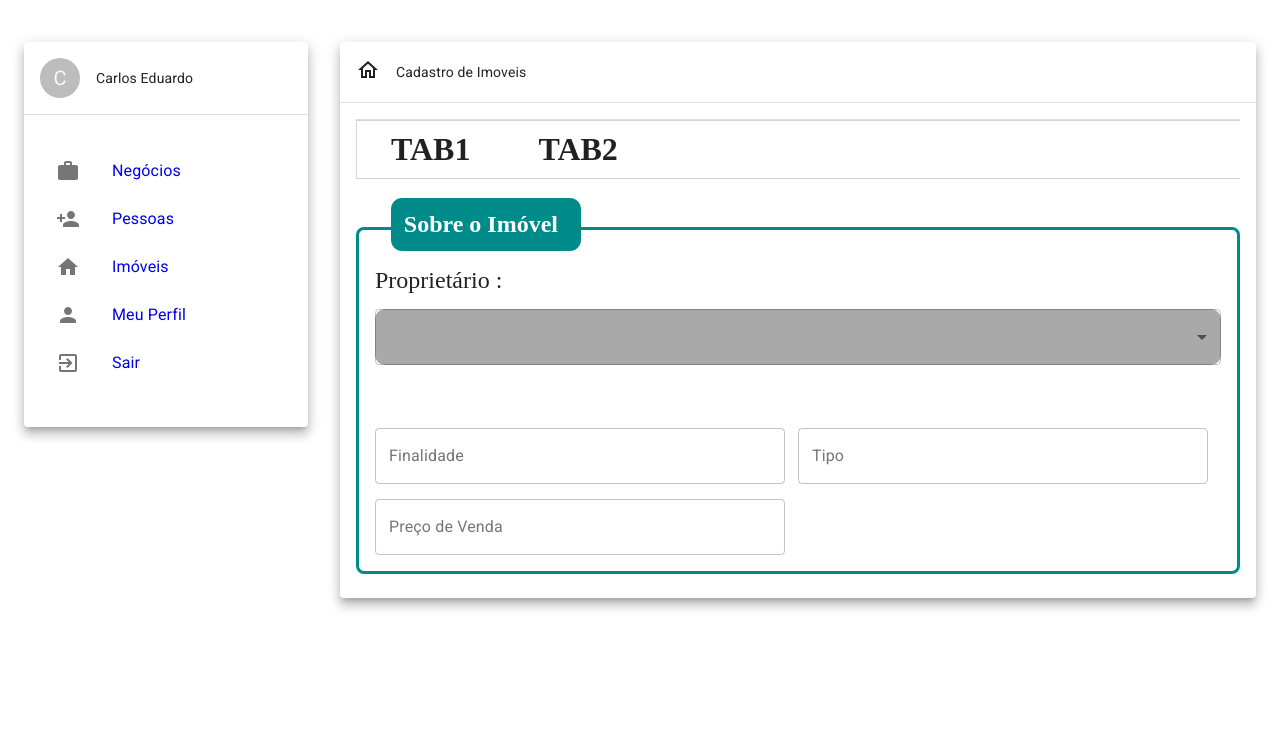
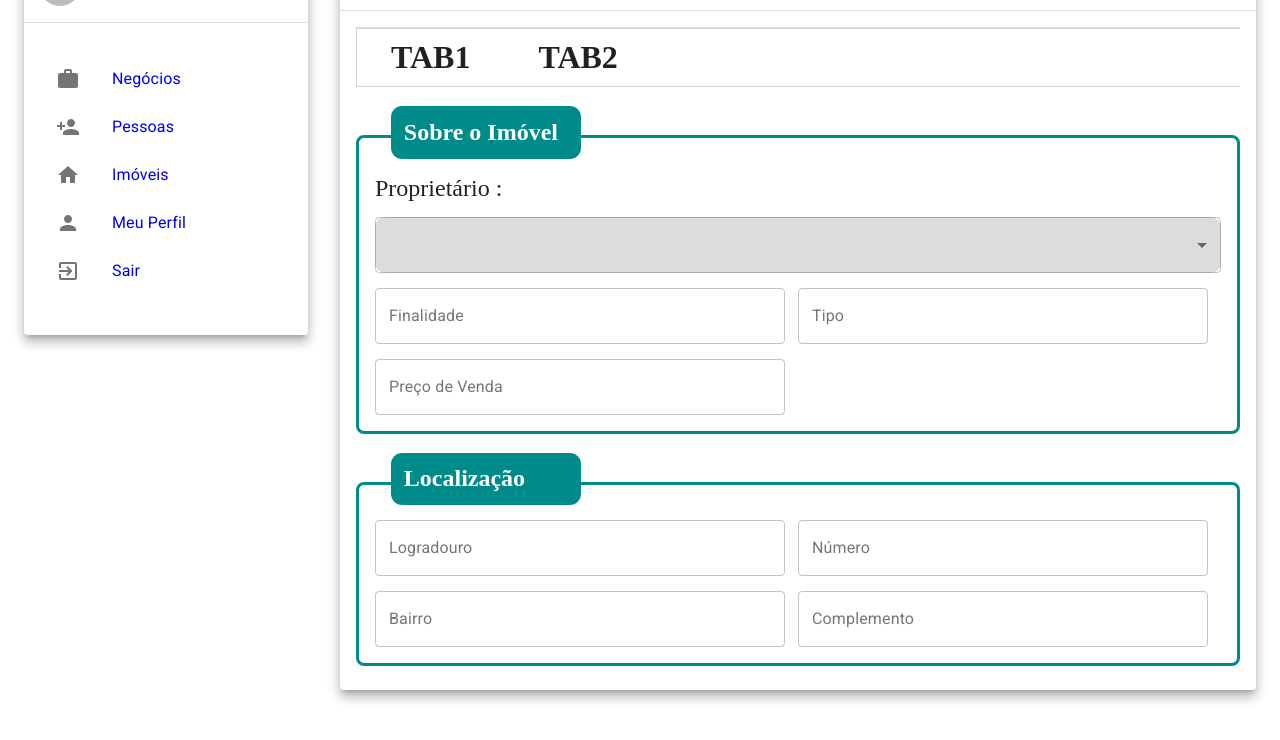
Before and after one commit to willianlemes/easyimoveis-front, a React (Create React App) app: page /propriedades in a window 1280 px wide. Shown: the top 740 px of the page. Built offline with nearby package versions, Linux system fonts and the light colour scheme; the HTML template or start-up script is replaced by a standard one.

Commit message:
Formulario de Localização

```diff
--- a/src/pages/Properties/index.tsx
+++ b/src/pages/Properties/index.tsx
@@ -6,7 +6,8 @@ import {
   ContainerTab,
   ContainerForm,
   useStyles,
-  ContainerInput
+  ContainerInput,
+  ContainerLocation
 } from './styles';
 import Input from '../../components/Input/index';
 
@@ -36,6 +37,15 @@ const Properties: React.FC = () => {
           <Input placehouder="Preço de Venda" type="number" />
         </ContainerInput>
       </ContainerForm>
+      <ContainerLocation>
+        <h2>Localização</h2>
+        <ContainerInput>
+          <Input placehouder="Logradouro" type="text" />
+          <Input placehouder="Número" type="number" />
+          <Input placehouder="Bairro" type="text" />
+          <Input placehouder="Complemento" type="text" />
+        </ContainerInput>
+      </ContainerLocation>
     </FormContainer>
   );
 };
--- a/src/pages/Properties/styles.ts
+++ b/src/pages/Properties/styles.ts
@@ -5,12 +5,11 @@ export const useStyles = makeStyles({
   root: {
     marginTop: 15,
     width: '100%',
-    background: '#A9A9A9',
+    background: '#DCDCDC',
     borderRadius: 10
   }
 });
 export const ContainerInput = styled.div`
-  margin-top: 3rem;
   width: 100%;
   display: grid;
   grid-template-columns: 1fr 1fr;
@@ -51,3 +50,25 @@ export const ContainerForm = styled.div`
     font-size: 24px;
   }
 `;
+
+export const ContainerLocation = styled.div`
+  margin-top: 3rem;
+  padding: 1rem;
+  border: 3px;
+  border-style: solid;
+  border-color: #008b8b;
+  border-radius: 0.5rem;
+  h2 {
+    background-color: #008b8b;
+    padding: 0.8rem;
+    margin-left: 1rem;
+    margin-right: 40rem;
+    border-radius: 0.7rem;
+    color: #fff;
+    margin-top: -3rem;
+  }
+  p {
+    margin-top: 1rem;
+    font-size: 18;
+  }
+`;
```
